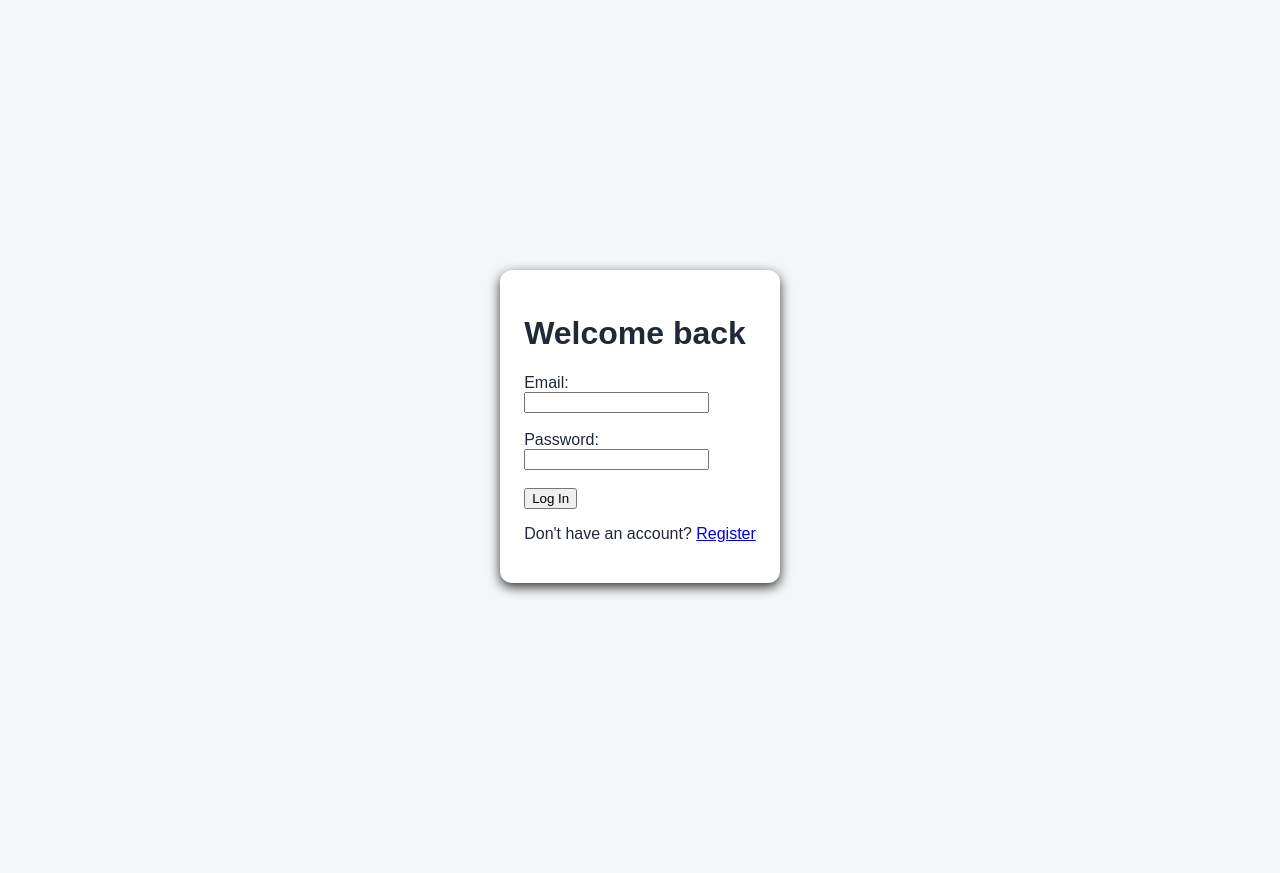
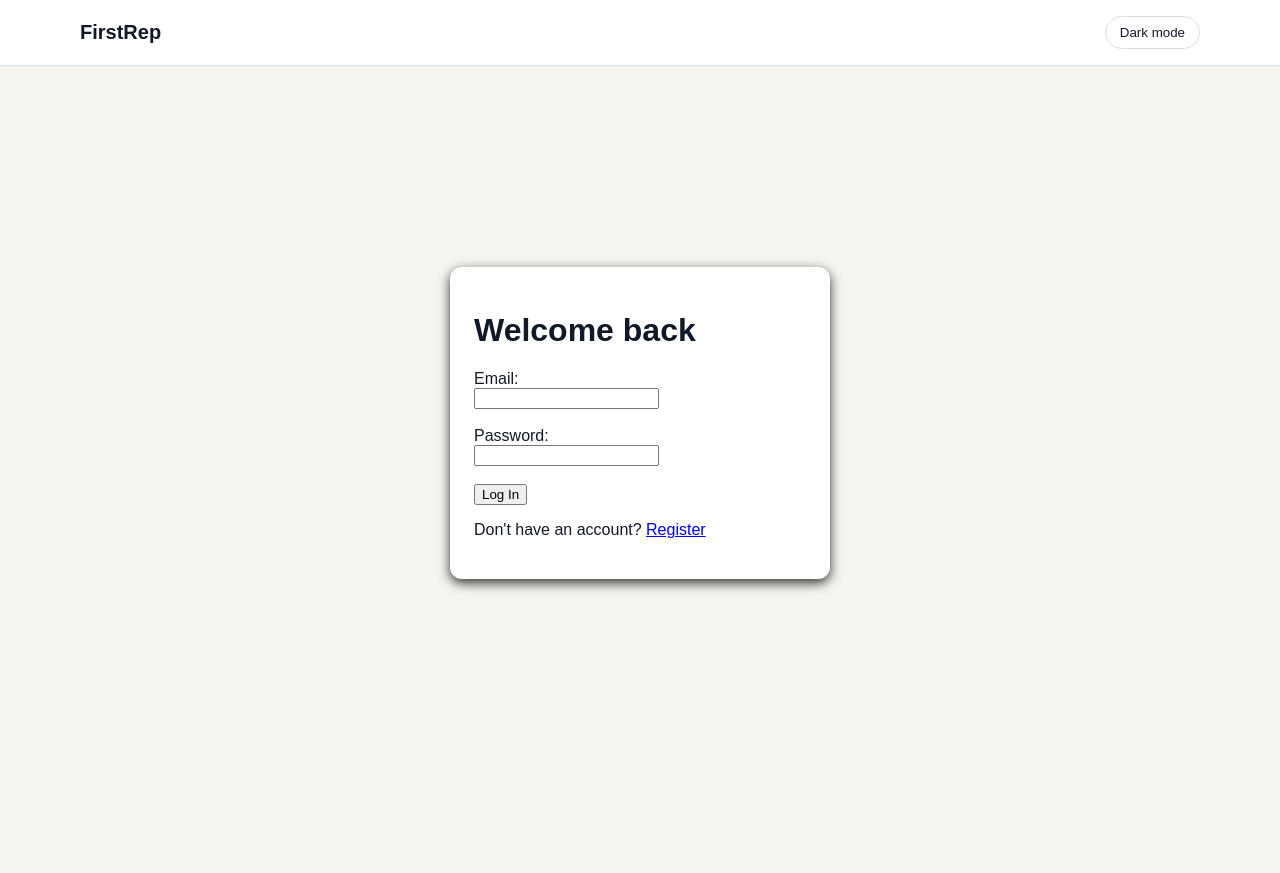
Before and after one commit to AexZ180/FirstRep, a Flask app: page /login in a window 1280 px wide. After the commit the page ends 592 px from the top, so only its background shows below. Run offline with Flask 3, Linux system fonts and the light colour scheme.

Commit message:
Add shared layout and persistent theme support

```diff
--- a/static/style.css
+++ b/static/style.css
@@ -1,11 +1,65 @@
+:root{
+    --color-background: #f5f4ef;
+    --color-surface: #ffffff;
+    --color-text: #111827;
+    --color-text-muted: #667085;
+    --color-border: #d9dde5;
+    --color-primary: #2563eb;
+    --color-primary-hover: #1d4ed8;
+}
+
+[data-theme="dark"] {
+    --color-background: #0b1020;
+    --color-surface: #141b2d;
+    --color-text: #f8fafc;
+    --color-text-muted: #a7b0c0;
+    --color-border: #2b3850;
+    --color-primary: #60a5fa;
+    --color-primary-hover: #93c5fd;
+}
+
 body {
     font-family: Arial, sans-serif;
-    background-color: #f4f6f8;
-    color: #1f2937;
+    background-color: var(--color-background);
+    color: var(--color-text);
     margin: 0;
     padding: 0;
 }
 
+header {
+    background-color: var(--color-surface);
+    border-bottom: 1px solid var(--color-border);
+}
+
+nav {
+    max-width: 1120px;
+    margin: 0 auto;
+    padding: 16px 24px;
+    display: flex;
+    align-items: center;
+    justify-content: space-between;
+}
+
+nav > a {
+    color: var(--color-text);
+    font-size: 1.25rem;
+    font-weight: 800;
+    text-decoration: none;
+}
+
+.theme-toggle {
+    background-color: transparent;
+    color: var(--color-text);
+    border: 1px solid var(--color-border);
+    border-radius: 999px;
+    padding: 8px 14px;
+    cursor: pointer;
+}
+
+.theme-toggle:hover {
+    border-color: var(--color-primary);
+    color: var(--color-primary);
+}
 .container{
     max-width: 800px;
     margin: 250px auto;
@@ -13,7 +67,7 @@ body {
 }
 
 .card {
-    background: white;
+    background: var(--color-surface);
     padding: 24px;
     border-radius: 12px;
     box-shadow: 0 4px 12px rgba(0, 0, 0, 0.8);
@@ -21,15 +75,25 @@ body {
 }
 
 .auth-page {
-    display: flex;
-    justify-content: center;
-    align-items: center;
+    display: grid;
+    grid-template-rows: auto 1fr;
     min-height: 100vh;
 }
 
+.auth-page main {
+    display: grid;
+    place-items: center;
+}
+
+.auth-page .container {
+    width: 100%;
+    margin: 0;
+    box-sizing: border-box;
+}
+
 .day-card {
-    background: #f9fafb;
-    border: 1px solid #e5e7eb;
+    background: var(--color-surface);
+    border: 1px solid var(--color-border);
     border-radius: 10px;
     padding: 16px;
     margin-top: 12px;
--- /dev/null
+++ b/static/theme.js
@@ -0,0 +1,34 @@
+const themeToggle = document.querySelector('#theme-toggle');
+const page = document.documentElement;
+
+themeToggle.addEventListener("click", function() {
+    const nextTheme =
+        page.dataset.theme === "dark" ? "light" : "dark";
+    applyTheme(nextTheme);
+    localStorage.setItem("theme", nextTheme);
+});
+
+function applyTheme(theme) {
+    const isDark = theme === "dark";
+
+    page.dataset.theme = theme;
+    themeToggle.textContent = isDark ? "Light mode" : "Dark mode";
+    themeToggle.setAttribute("aria-pressed", String(isDark));
+    themeToggle.setAttribute(
+        "aria-label",
+        isDark ? "Switch to light mode" : "Switch to dark mode"
+    );
+}
+
+let initialTheme = localStorage.getItem("theme");
+
+if (initialTheme !== "dark" && initialTheme !== "light") {
+    const prefersDark = window.matchMedia(
+        "(prefers-color-scheme: dark)"
+    ).matches;
+
+    initialTheme = prefersDark ? "dark" : "light";
+
+}
+
+applyTheme(initialTheme);
--- /dev/null
+++ b/templates/base.html
@@ -0,0 +1,36 @@
+<!DOCTYPE html>
+<html lang = "en">
+    <head>
+        <meta charset = "UTF-8">
+        <meta name = "viewport" content = "width=device-width, initial-scale=1.0">
+
+        <title>
+            {% block title%}FirstRep{% endblock %}
+        </title>
+        <link
+            rel = "stylesheet"
+            href="{{url_for('static', filename='style.css')}}"
+        >
+    </head>
+    <body class = "{% block body_class %}{% endblock %}">
+        <header>
+            <nav>
+                <a href="{{ url_for('main.home') }}">FirstRep</a>
+                <button
+                    type="button"
+                    id="theme-toggle"
+                    class="theme-toggle"
+                    aria-label="Switch to dark mode"
+                    aria-pressed="false"
+                    >
+                    Dark mode
+                </button>
+            </nav>
+        </header>
+
+        <main>
+            {% block content %}{% endblock %}
+        </main>
+        <script src="{{ url_for('static', filename='theme.js') }}"></script>
+    </body>
+</html>
--- a/templates/login.html
+++ b/templates/login.html
@@ -1,12 +1,9 @@
-<!DOCTYPE html>
-<html lang="en">
-<head>
-    <link rel="stylesheet" href="{{ url_for('static', filename='style.css') }}">
-    <meta charset="UTF-8">
-    <meta name="viewport" content="width=device-width, initial-scale=1.0">
-    <title>Log In</title>
-</head>
-<body class = "auth-page">
+{% extends "base.html" %}
+
+{% block title %}Log In | FirstRep{% endblock %}
+{% block body_class %}auth-page{% endblock %}
+
+{% block content %}
     <div class="container" style="max-width: 420px;">
         <div class = "card">
             <h1>Welcome back</h1>
@@ -31,5 +28,4 @@
             </p>
         </div>
     </div>
-</body>
-</html>
+{% endblock %}
```
